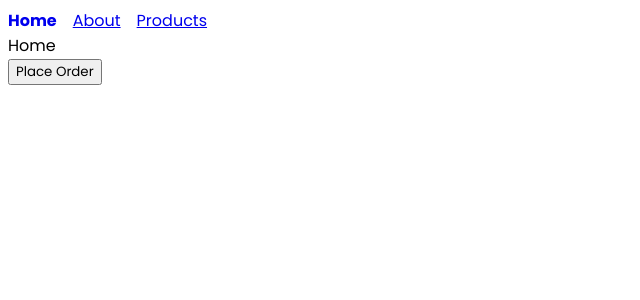
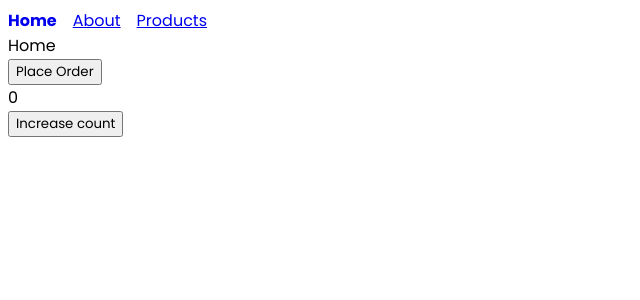
Before and after one commit to githinjisamson1/learning-react, a React (Create React App) app in the folder hello-world/: page / in a window 1280 px wide. Shown: the top 300 px of the page, without its empty margins (0-640 px from the left). Built offline with nearby package versions, Linux system fonts and the light colour scheme.

Commit message:
useState with previousValue

```diff
--- a/hello-world/src/App.js
+++ b/hello-world/src/App.js
@@ -55,6 +55,8 @@ import About from "./components/react-router/About";
 // const LazyAbout = React.lazy(() => {
 //   import("./components/react-router/About");
 // });
+// react hooks
+import FunctionalCounter from "./hooks/FunctionalCounter";
 
 const CounterContext = React.createContext();
 
@@ -193,6 +195,8 @@ const App = () => {
         </Routes>
 
         {/* ===== useCallback ===== */}
+        {/* TODO: ===== REACT HOOKS ===== */}
+        <FunctionalCounter/>
       </div>
     </CounterContext.Provider>
   );
--- /dev/null
+++ b/hello-world/src/hooks/FunctionalCounter.jsx
@@ -0,0 +1,20 @@
+import React, { useState } from "react";
+
+const FunctionalCounter = () => {
+  const [value, setValue] = useState(0);
+
+  const handleClick = () => {
+    setValue((previousValue) => {
+      return (previousValue += 1);
+    });
+  };
+
+  return (
+    <>
+      <div>{value}</div>
+      <button onClick={handleClick}>Increase count</button>
+    </>
+  );
+};
+
+export default FunctionalCounter;
```
